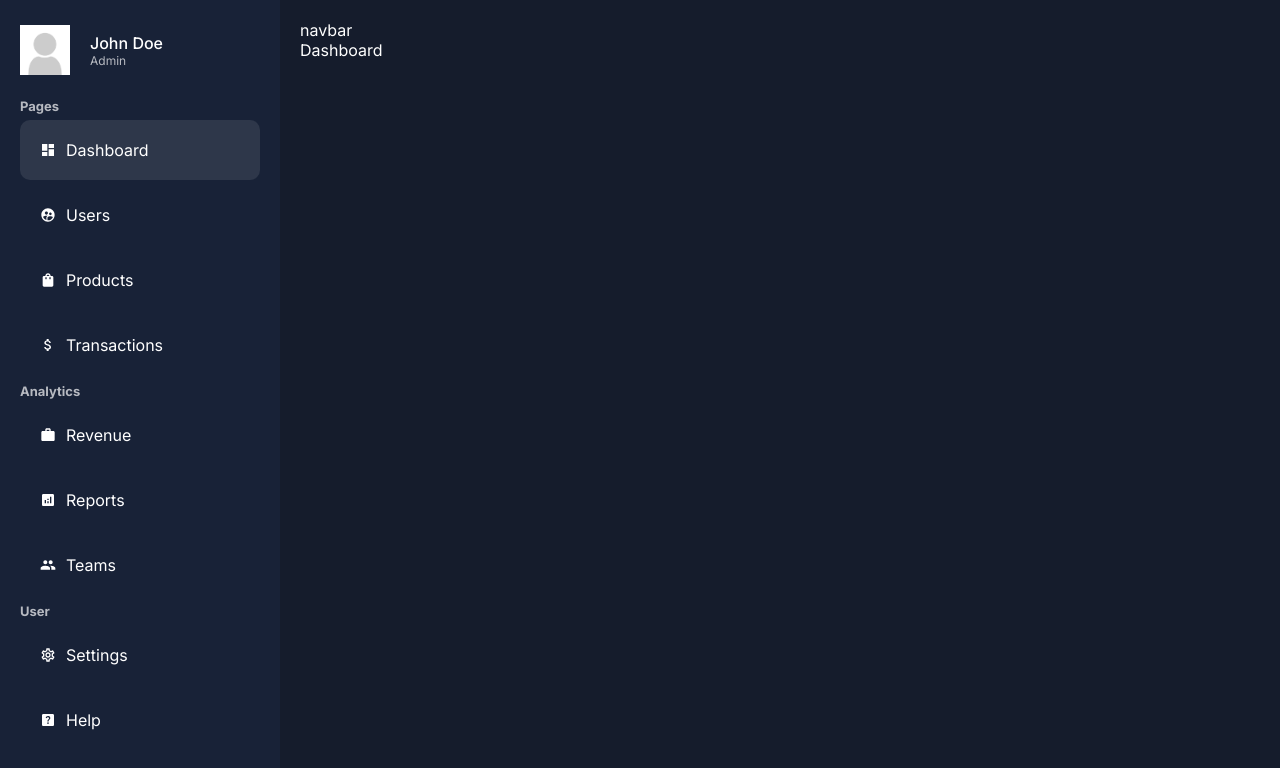
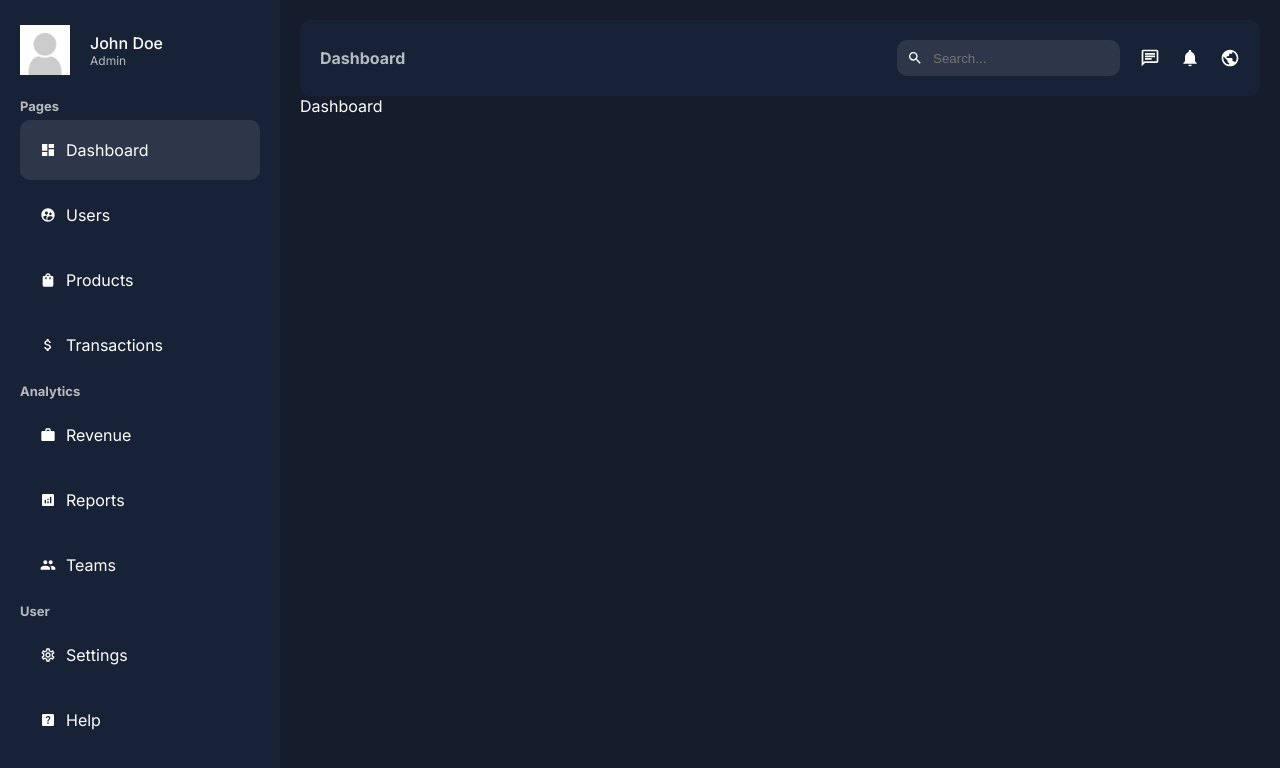
Before and after one commit to thiem-dev/admin-dashboard, a Next.js app: page /dashboard in a window 1280 px wide. Shown: the top 768 px of the page. Built offline with nearby package versions, Linux system fonts and the light colour scheme.

Commit message:
navbar menu styles update

```diff
--- a/src/app/ui/dashboard/navbar/navbar.jsx
+++ b/src/app/ui/dashboard/navbar/navbar.jsx
@@ -1,5 +1,33 @@
+'use client';
+
+import styles from './navbar.module.css';
+import { usePathname } from 'next/navigation';
+import {
+  MdNotifications,
+  MdOutlineChat,
+  MdPublic,
+  MdSearch,
+} from 'react-icons/md';
+
 const NavBar = () => {
-  return <div>navbar</div>;
+  const pathname = usePathname();
+
+  return (
+    <div className={styles.container}>
+      <div className={styles.title}>{pathname.split('/').pop()}</div>
+      <div className={styles.menu}>
+        <div className={styles.search}>
+          <MdSearch />
+          <input type="text" placeholder="Search..." className={styles.input} />
+        </div>
+        <div className={styles.icons}>
+          <MdOutlineChat size={20} />
+          <MdNotifications size={20} />
+          <MdPublic size={20} />
+        </div>
+      </div>
+    </div>
+  );
 };
 
 export default NavBar;
--- a/src/app/ui/dashboard/navbar/navbar.module.css
+++ b/src/app/ui/dashboard/navbar/navbar.module.css
@@ -0,0 +1,40 @@
+.container {
+  padding: 20px;
+  border-radius: 10px;
+  background-color: var(--bgSoft);
+  display: flex;
+  align-items: center;
+  justify-content: space-between;
+}
+
+.title {
+  color: var(--textSoft);
+  font-weight: bold;
+  text-transform: capitalize;
+}
+
+.menu {
+  display: flex;
+  align-items: center;
+  gap: 20px;
+}
+
+.search {
+  display: flex;
+  align-items: center;
+  gap: 10px;
+  background-color: #2e374a;
+  padding: 10px;
+  border-radius: 10px;
+}
+
+.input {
+  background-color: transparent;
+  border: none;
+  color: var(--text);
+}
+
+.icons {
+  display: flex;
+  gap: 20px;
+}
```
